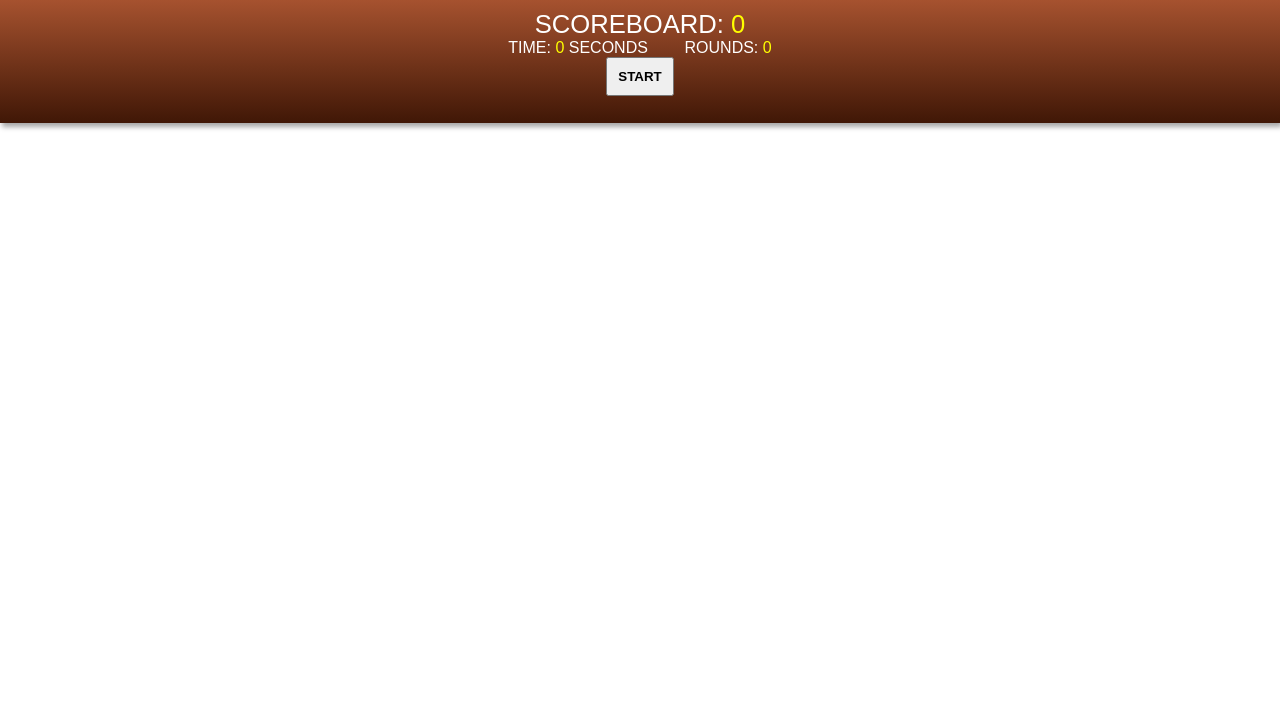
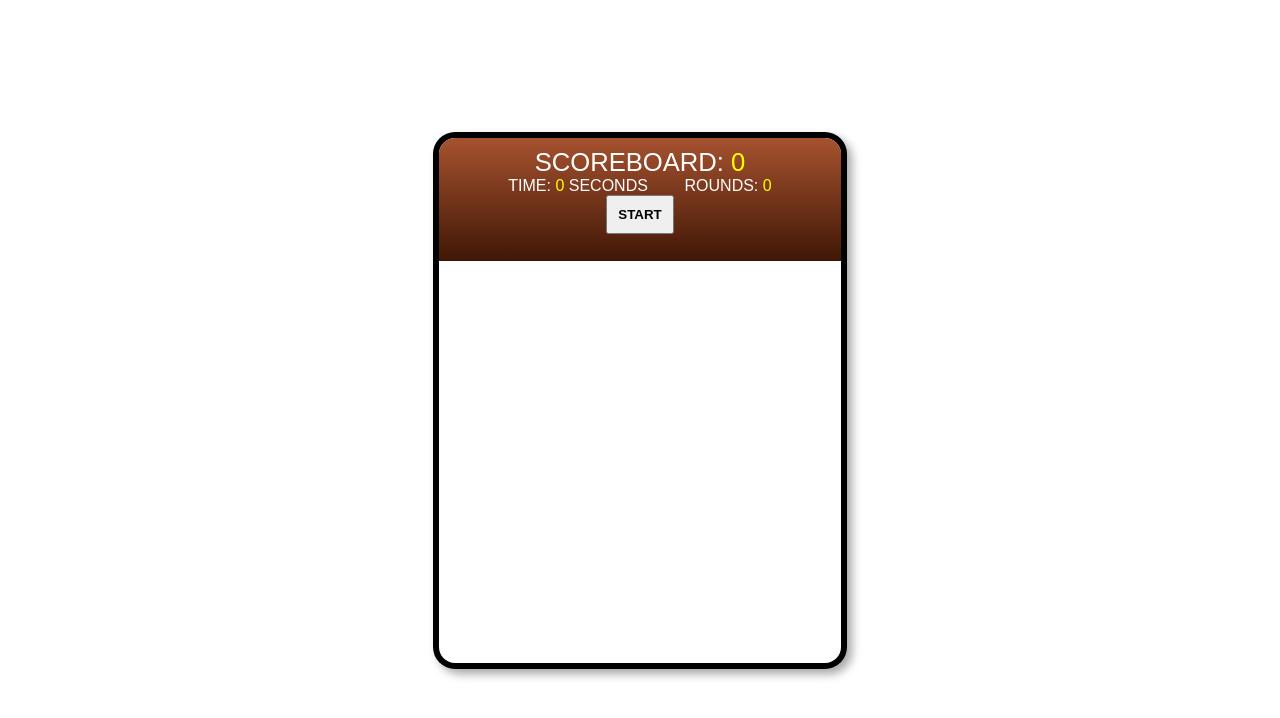
Before and after one commit to jonathan-crepeau/event-refresh, a plain HTML site: page index.html in a window 1280 px wide. Drawn offline with nearby package versions, Linux system fonts and the light colour scheme; a web font is replaced by a local one.

Commit message:
updated CSS style compllete

```diff
--- a/app.js
+++ b/app.js
@@ -1,6 +1,8 @@
+
+// SECTION - Global Variables:
 const btn = $('#start-btn');
 
-// SECTION - Game Object
+// SECTION - Game Object:
 let game = {
     count: 12,
     score: 0,
@@ -11,14 +13,6 @@ let game = {
     startGame() {
         game.updateRound();
         game.setTimer();
-
-        // if (game.round > 3) {
-        //     alert('Game OVER!');
-        //     game.gameOver();
-        // } else {
-        //     game.updateRound();
-        //     game.setTimer();
-        // }
     } ,
     generateTable() {
         let table = $('<table class="game-table"></table>');
@@ -56,17 +50,6 @@ let game = {
             game.timer = game.timer - 2;
             game.time = game.timer;
         }
-
-        // $('#round-span').html(game.round);
-        // $('#start-btn').detach();
-        // if (game.round === 1) {
-        //     game.time = 30;
-        // } else if (game.round === 2) {
-        //     game.time = 20;
-        // } else {
-        //     game.time = 10;
-        // }
-        // $('#time-span').html(game.time);
     },
     setTimer() {
         const timer = setInterval(() => {
@@ -88,25 +71,6 @@ let game = {
                 }
             }
         }, 1000)
-
-        // const timer = setInterval(() => {
-        //         game.time--;
-        //         $('#time-span').html(`${game.time}`);
-        //         console.log(game.time);
-        //     if (game.time === 0 && game.round < 3) {
-        //         clearInterval(timer);
-        //         game.round++;
-        //         alert('Next Round. Ready?');
-        //         $('#table-container').empty();
-        //         game.generateTable();
-        //         game.startGame();
-        //     } else if (game.time === 0) {
-        //         clearInterval(timer);
-        //         game.round++;
-        //         game.startGame();
-        //     }
-
-        // }, 1000)
     },
     updateScore() {
         if (game.matchingGameSquares.length > 1) {
@@ -122,27 +86,17 @@ let game = {
         const noAwayClassSquares = [];
 
         for (let a = 0, row; row = table.rows[a]; a++) {
-            // console.log(table.rows[a]);
             for (let b = 0, col; col = row.cells[b]; b++) {
-                // console.log(row.cells[b]);
                 if (!game.hasAwayClass(row.cells[b])) {
                     noAwayClassSquares.push(row.cells[b]);
                 }
             }
         }
-        // console.log(noAwayClassSquares);
         if (noAwayClassSquares.length === 0) {
             return true;
         } else {
             return false;
         }
-
-        // if (document.querySelector('td')) {
-        //     console.log('<td> remain');
-        //     return false;
-        // } else {
-        //     return true;
-        // }
     },
     handleClick(event) {
         let cell = $(event.target);
@@ -257,7 +211,7 @@ let game = {
         $('#round-span').html(game.round);
         $('#time-span').html(game.time);
         console.log('BUTTON');
-        $(btn).appendTo('nav');
+        $(btn).appendTo('#banner');
     },
 }
 
--- a/index.html
+++ b/index.html
@@ -12,7 +12,21 @@
     <title>Tables Exercises</title>
 </head>
 <body>
-    <header>
+    <div id="outer-container">
+        <div id="inner-container">
+            <div id="banner">
+                <p>Scoreboard: <span id="score-span">0</span></p>
+                <div id="double-line">
+                    <p>Time: <span id="time-span">0</span> seconds</p><p>Rounds: <span id="round-span">0</span></p>
+                </div>
+                <input id="start-btn" type="button" value="start">
+            </div>
+            <div id="table-container"></div>
+        </div>
+    </div>
+
+
+    <!-- <header>
         <nav>
             <p>Scoreboard: <span id="score-span">0</span></p>
             <div id="double-line">
@@ -23,6 +37,6 @@
     </header>
     <main>
         <div id="table-container"></div>
-    </main>
+    </main> -->
 </body>
 </html>
--- a/main.css
+++ b/main.css
@@ -5,16 +5,51 @@
     margin: 0;
 }
 
-/* body {
+body {
     height: 100vh;
     display: flex;
     flex-flow: column nowrap;
     align-items: center;
     justify-content: center;
-    background: lightblue;
-} */
+}
 
-nav {
+#outer-container {
+    height: 537px;
+    width: 414px;
+    background: black;
+
+    display: flex;
+    flex-flow: column nowrap;
+    align-items: center;
+    justify-content: center;
+    border-radius: 22px;
+    box-shadow: 5px 5px 10px rgb(0, 0, 0, 0.35);
+}
+
+#inner-container {
+    display: block;
+    height: 525px;
+    width: 402px;
+    background: #fff;
+    border-radius: 16px;
+}
+
+#banner {
+    height: 103px;
+    padding: 10px;
+    display: flex;
+    flex-flow: column nowrap;
+    align-items: center;
+
+    font-family: "Anek Telugu", sans-serif;
+    text-transform: uppercase;
+    color: #fff;
+    background: linear-gradient(#A6522F, #401706);
+    border-top-left-radius: 16px;
+    border-top-right-radius: 16px;
+}
+
+/* nav {
     height: 103px;
     display: flex;
     flex-flow: column nowrap;
@@ -27,9 +62,9 @@ nav {
     color: #fff;
 
     background: linear-gradient(#A6522F, #401706);
-}
+} */
 
-nav > p:first-child {
+#banner > p:first-child {
     font-size: 1.6rem;
 }
 
@@ -47,9 +82,9 @@ nav > p:first-child {
     align-items: center;
 }
 
-table {
+/* table {
     box-shadow: 5px 5px 10px rgb(0, 0, 0, 0.35);
-}
+} */
 
 #start-btn {
     padding: 10px;
```
